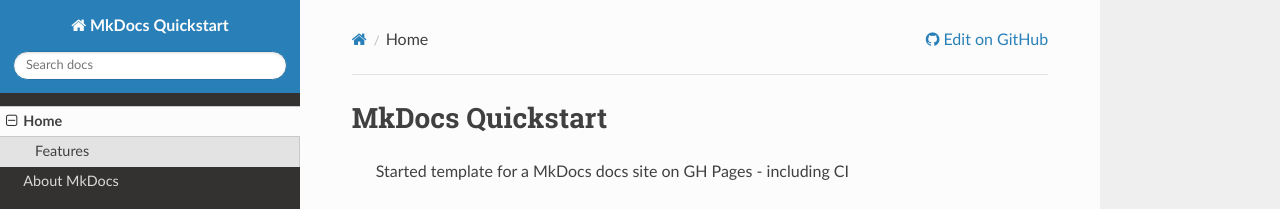
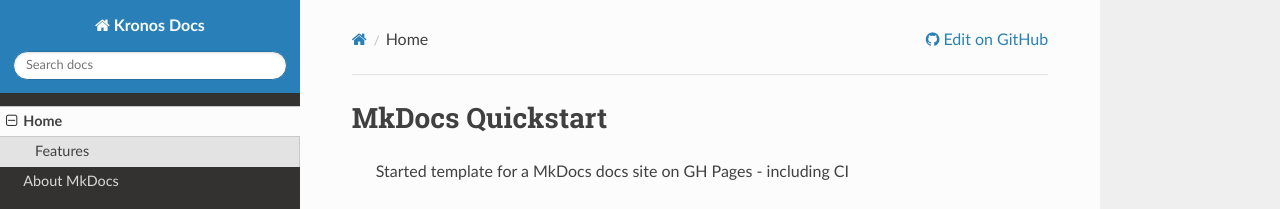
Before and after one commit to CGLIFE7/KronosDocs, an MkDocs documentation site: the page built from docs/docs/index.md, in a window 1280 px wide. Shown: the top 209 px of the page. Built offline with MkDocs 1.6.1, drawn with Linux system fonts in a browser that asks for light colours; nearby versions of some CDN libraries; grey boxes are pictures that could not be loaded.

Commit message:
Kronos Title

```diff
--- a/docs/mkdocs.yml
+++ b/docs/mkdocs.yml
@@ -1,6 +1,6 @@
 ### Site metadata ###
 
-site_name: MkDocs Quickstart
+site_name: Kronos Docs
 site_description: Starter template for a MkDocs docs site on GH Pages - including CI
 site_url: https://michaelcurrin.github.io/mkdocs-quickstart/
 
```
